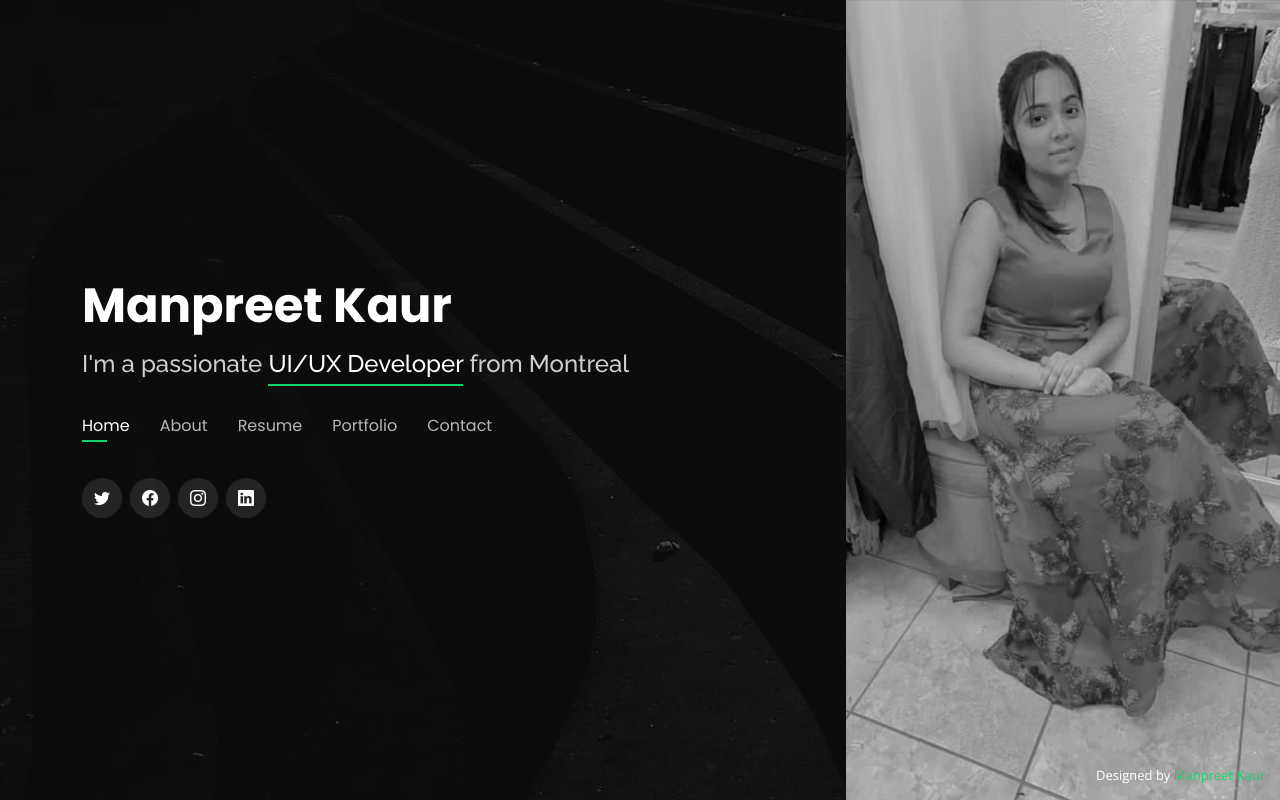
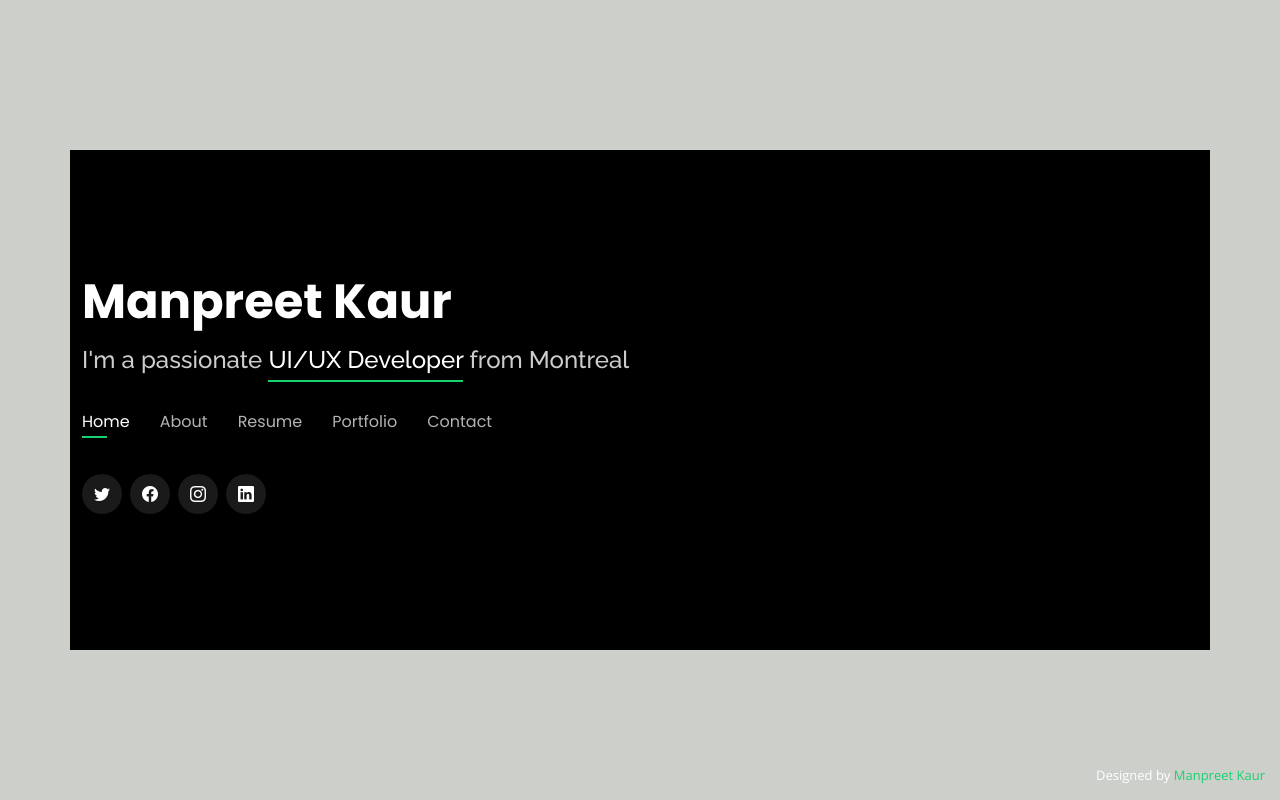
Before and after one commit to kmanpreet2/kmanpreet2.github.io, a plain HTML site: page index.html in a window 1280 px wide. Drawn offline with nearby package versions, Linux system fonts and the light colour scheme.

Commit message:
Changes Done

```diff
--- a/assets/css/style.css
+++ b/assets/css/style.css
@@ -1,7 +1,7 @@
 
 body {
   font-family: "Open Sans", sans-serif;
-  background-color: #040404 url("../img/bg.jpg") top right no-repeat;
+  background-color: #cdcfca;
   color: #fff;
   position: relative;
   background: transparent;
@@ -10,7 +10,7 @@ body {
 body::before {
   content: "";
   position: fixed;
-  background: #040404 url("../img/bg.jpg") top right no-repeat;
+  background: #cdcfca;
   background-size: cover;
   left: 0;
   right: 0;
@@ -42,6 +42,7 @@ h1, h2, h3, h4, h5, h6 {
 /*--------------------------------------------------------------
 # Header
 --------------------------------------------------------------*/
+
 #header {
   transition: ease-in-out 0.3s;
   position: relative;
@@ -91,6 +92,19 @@ h1, h2, h3, h4, h5, h6 {
 #header .social-links {
   margin-top: 40px;
   display: flex;
+}
+
+
+#header .container {
+    background-color: black;
+    height: 500px;
+    padding-top: 10%;
+}
+
+#header.header-top .container {
+    background-color: black;
+    height: auto;
+    padding-top: 0;
 }
 
 #header .social-links a {
```
Also changed, not shown: 1 other file.
